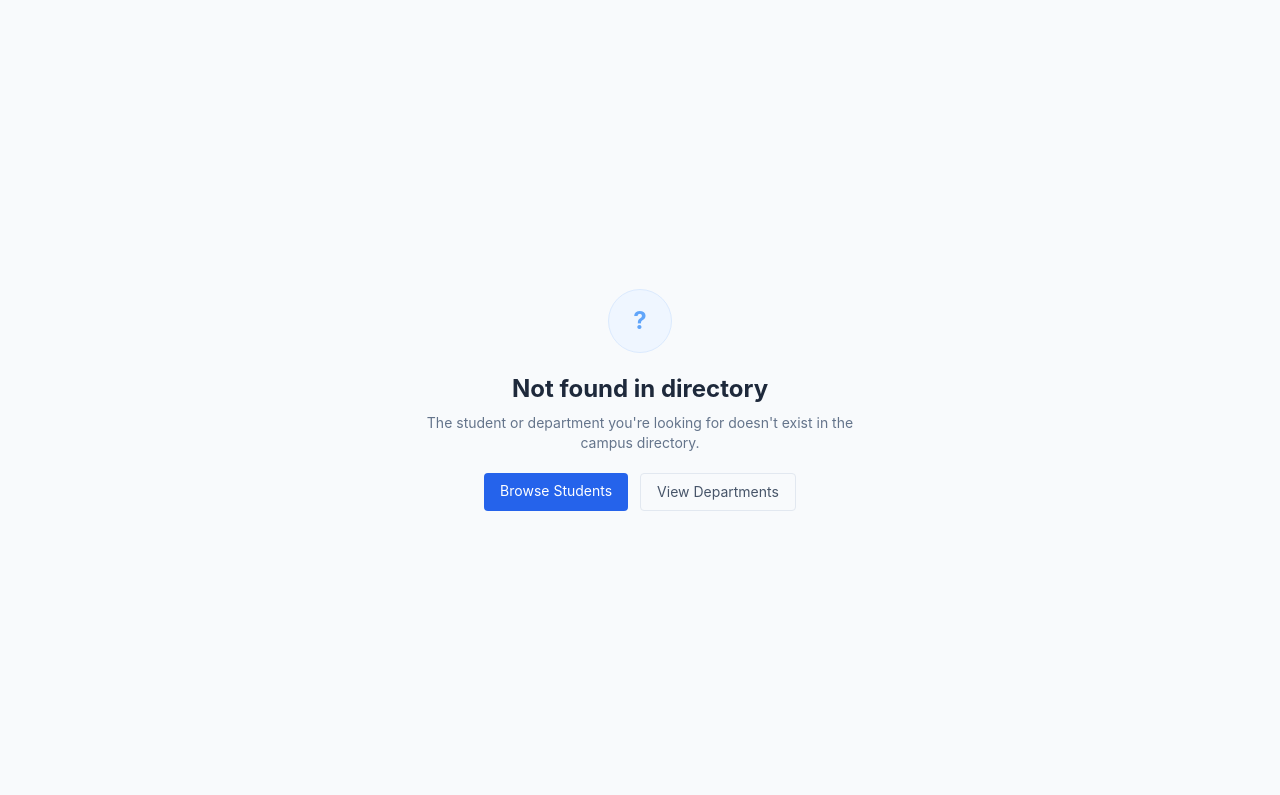
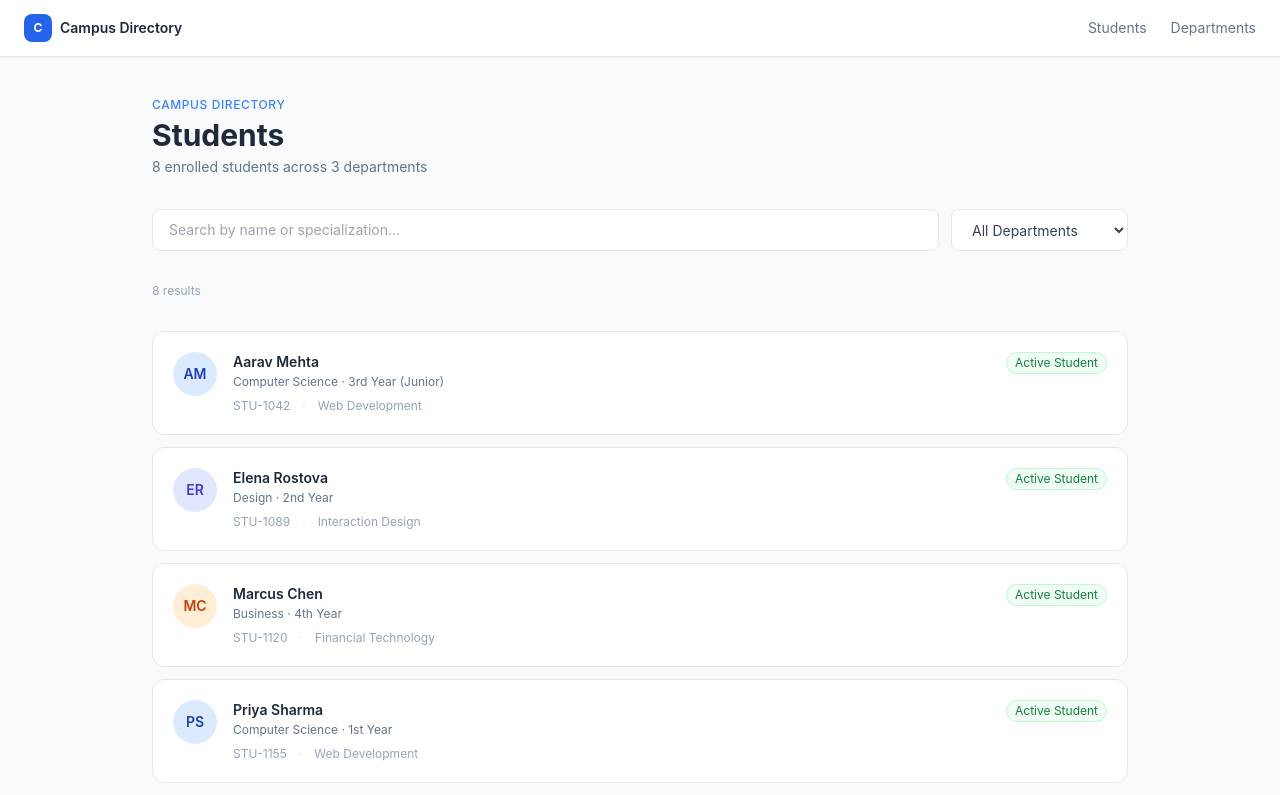
Before and after one commit to dhyeyptl10/Assignment-Submission-, a Next.js app in the folder student/: page /students in a window 1280 px wide. Before the commit this address had no page. Shown: the top 795 px of the page. Built offline with nearby package versions, Linux system fonts and the light colour scheme.

Commit message:
feat(student/routes): implement /students listing with real-time search and department dropdown filter

```diff
--- /dev/null
+++ b/student/src/app/students/layout.tsx
@@ -0,0 +1,12 @@
+import CampusHeader from '@/components/CampusHeader';
+import CampusFooter from '@/components/CampusFooter';
+
+export default function StudentsLayout({ children }: { children: React.ReactNode }) {
+  return (
+    <div className="min-h-screen flex flex-col">
+      <CampusHeader />
+      <main className="flex-1">{children}</main>
+      <CampusFooter />
+    </div>
+  );
+}
--- /dev/null
+++ b/student/src/app/students/page.tsx
@@ -0,0 +1,65 @@
+'use client';
+
+import { useState } from 'react';
+import { STUDENTS, DEPARTMENTS } from '@/data/students';
+import StudentCard from '@/components/StudentCard';
+
+export default function StudentsPage() {
+  const [search, setSearch] = useState('');
+  const [dept, setDept] = useState('All');
+
+  const filtered = STUDENTS.filter((s) => {
+    const matchSearch =
+      s.name.toLowerCase().includes(search.toLowerCase()) ||
+      s.specialization.toLowerCase().includes(search.toLowerCase());
+    const matchDept = dept === 'All' || s.department === dept;
+    return matchSearch && matchDept;
+  });
+
+  return (
+    <div className="max-w-5xl mx-auto px-4 sm:px-6 py-10 space-y-8">
+      {/* Page header */}
+      <div>
+        <p className="text-xs text-blue-500 font-medium tracking-wider uppercase mb-1">Campus Directory</p>
+        <h1 className="text-3xl font-bold text-slate-800">Students</h1>
+        <p className="text-slate-500 text-sm mt-1">{STUDENTS.length} enrolled students across {DEPARTMENTS.length} departments</p>
+      </div>
+
+      {/* Filters */}
+      <div className="flex flex-col sm:flex-row gap-3">
+        <input
+          type="text"
+          placeholder="Search by name or specialization..."
+          value={search}
+          onChange={(e) => setSearch(e.target.value)}
+          className="flex-1 px-4 py-2.5 border border-slate-200 rounded-lg text-sm bg-white focus:outline-none focus:ring-2 focus:ring-blue-300 focus:border-blue-400 transition"
+        />
+        <select
+          value={dept}
+          onChange={(e) => setDept(e.target.value)}
+          className="px-4 py-2.5 border border-slate-200 rounded-lg text-sm bg-white focus:outline-none focus:ring-2 focus:ring-blue-300 text-slate-700 transition"
+        >
+          <option value="All">All Departments</option>
+          {DEPARTMENTS.map((d) => (
+            <option key={d.id} value={d.name}>{d.name}</option>
+          ))}
+        </select>
+      </div>
+
+      {/* Results */}
+      <div className="space-y-1">
+        <p className="text-xs text-slate-400">{filtered.length} result{filtered.length !== 1 ? 's' : ''}</p>
+      </div>
+
+      {filtered.length > 0 ? (
+        <div className="grid grid-cols-1 gap-3">
+          {filtered.map((s) => <StudentCard key={s.id} student={s} />)}
+        </div>
+      ) : (
+        <div className="py-20 text-center">
+          <p className="text-slate-400 text-sm">No students match your search.</p>
+        </div>
+      )}
+    </div>
+  );
+}
```
